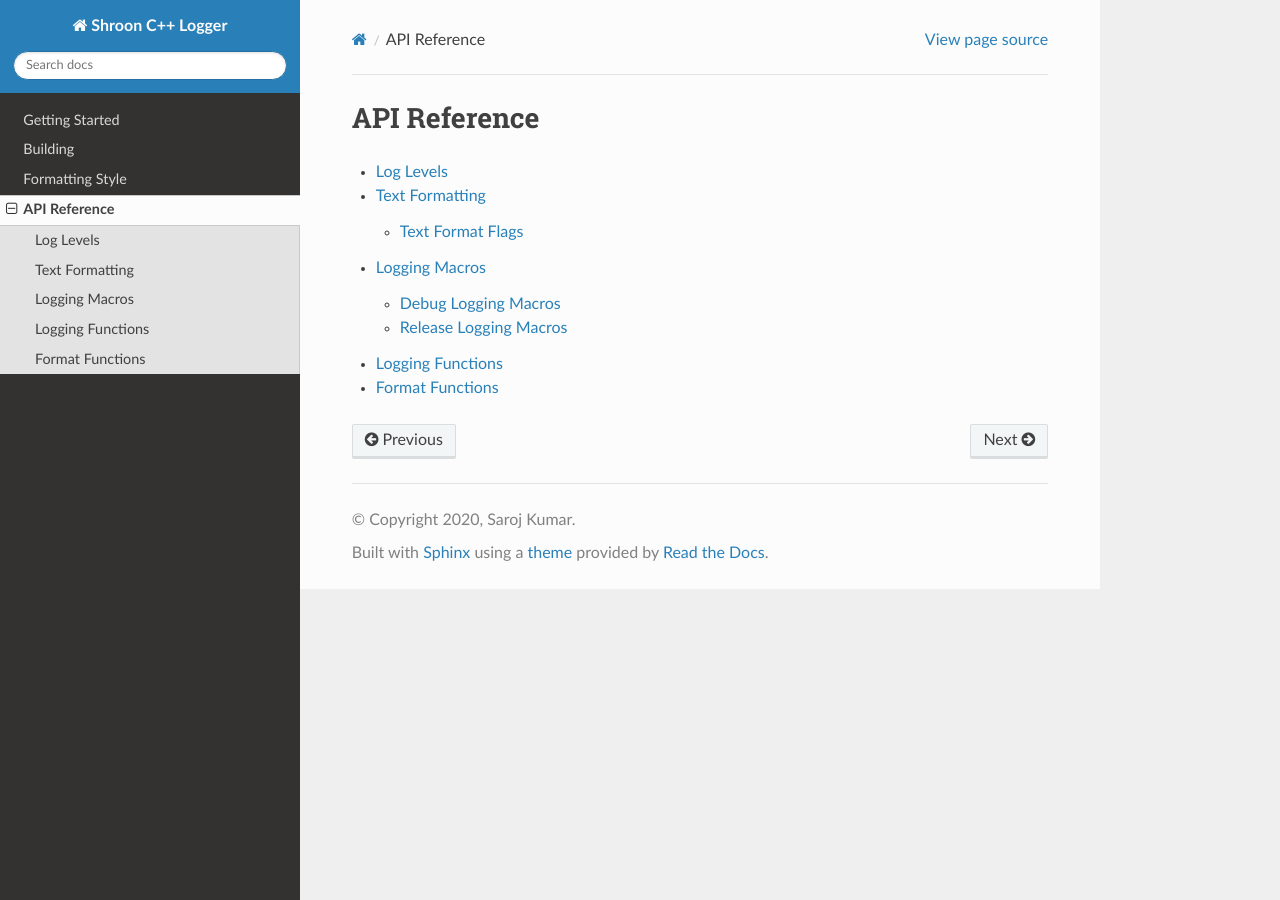
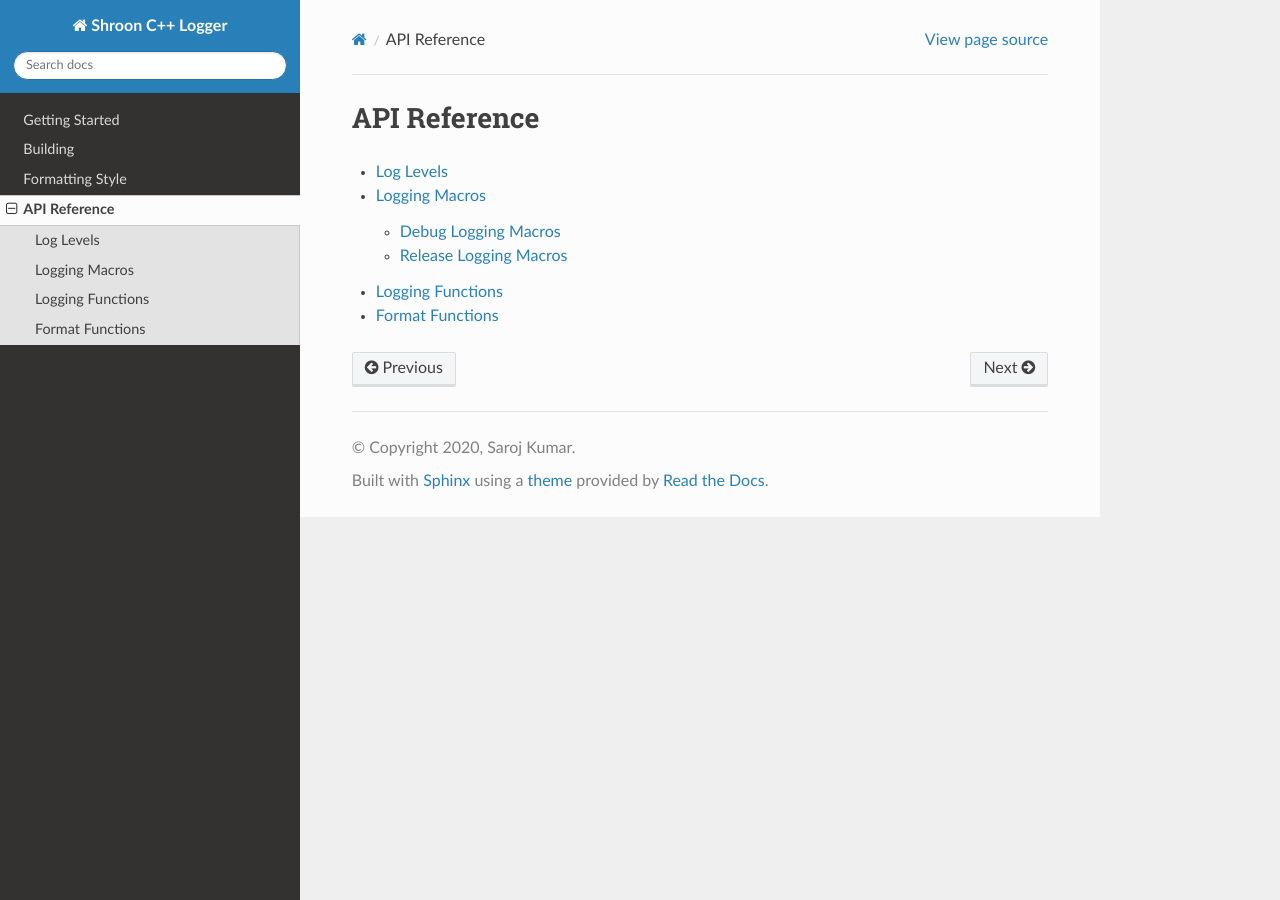
Before and after one commit to CodingSaroj/ShroonCPPLogger-docs, a Sphinx documentation site: the page built from source/APIReference.rst, in a window 1280 px wide. Built offline with Sphinx 7.4.7 and the Read the Docs theme 2.0.0, drawn with Linux system fonts in a browser that asks for light colours.

```diff
--- a/source/APIReference.rst
+++ b/source/APIReference.rst
@@ -3,7 +3,6 @@ API Reference
 
 .. toctree::
     LogLevels.rst
-    TextFormatting.rst
     LoggingMacros.rst
     LoggingFunctions.rst
     FormatFunctions.rst
--- a/source/TextFormatting.rst
+++ /dev/null
@@ -1,10 +0,0 @@
-Text Formatting
-===============
-
-.. doxygengroup:: TextFormatting
-    :members:
-
-Text Format Flags
------------------
-
-.. doxygengroup:: TextFormatFlags
--- a/source/conf.py
+++ b/source/conf.py
@@ -39,7 +39,7 @@ extensions = [
 ]
 
 breathe_projects = {
-    'Shroon C++ Logger': '../api/xml/'
+    'Shroon C++ Logger': '../ShroonCPPLogger/docs/api/xml/'
 }
 
 breathe_default_project = 'Shroon C++ Logger'
```
Also changed, not shown: .gitmodules (added), 12 other files.
